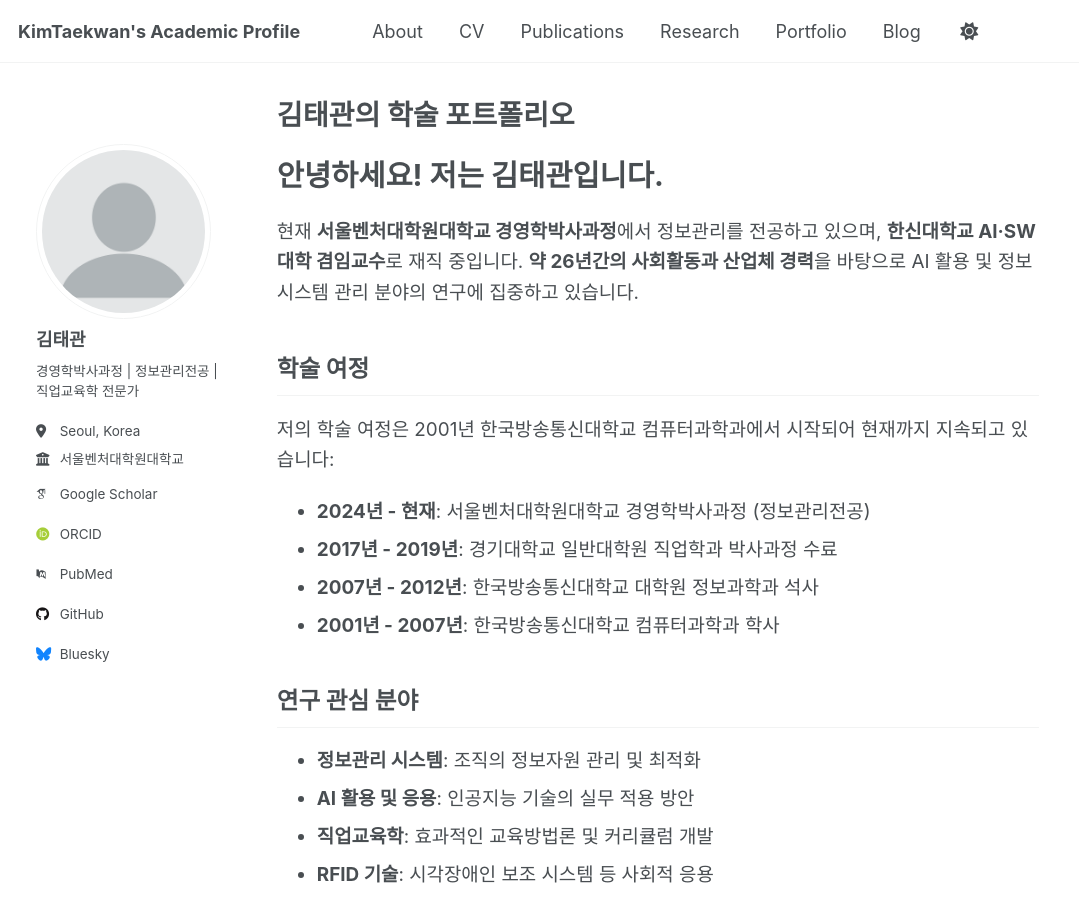
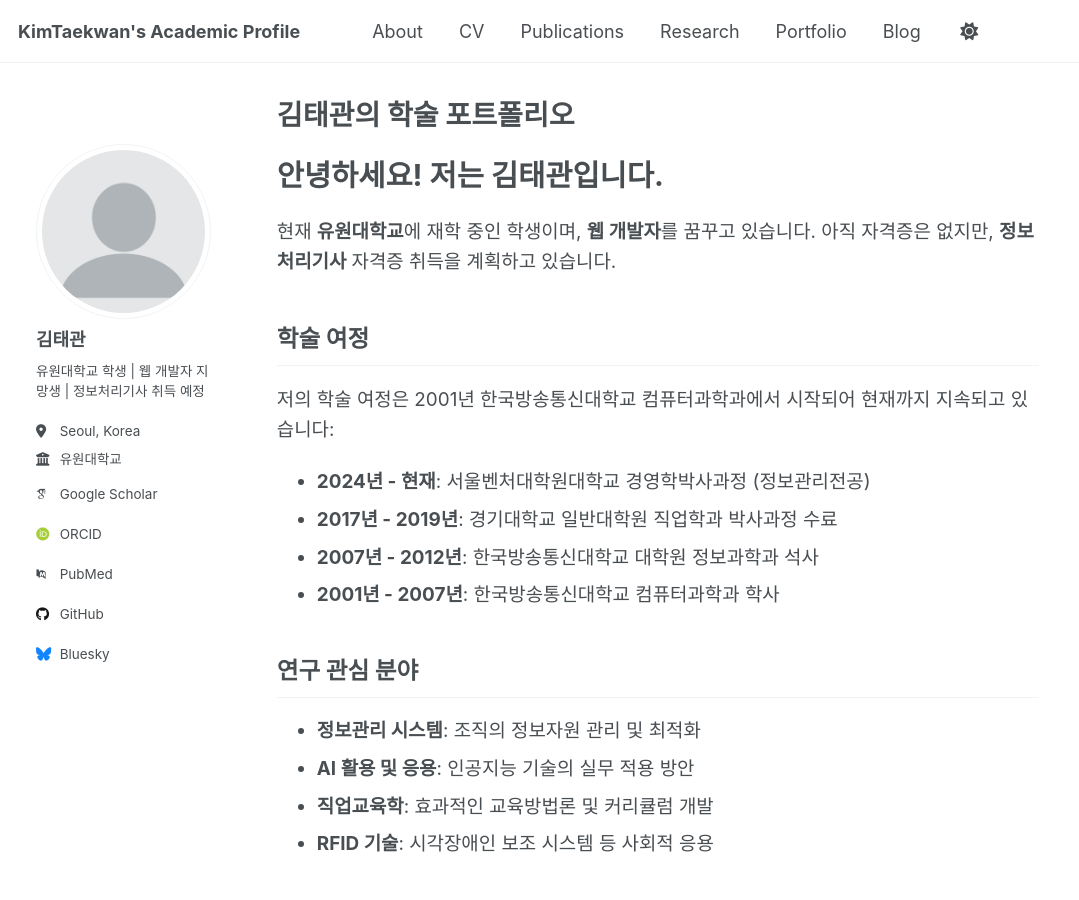
Before and after one commit to KimTeakwan/KimTeakwan.github.io, a Jekyll site: the page built from _pages/about.md, in a window 1280 px wide and 900 px high. Shown: the whole window, without its empty margins (0-1079 px from the left). Built offline with Jekyll 4.4.1, drawn with Linux system fonts in a browser that asks for light colours; some web fonts are replaced; a script that is not in the unit is left out.

Commit message:
Update personal information and career details

```diff
--- a/_config.yml
+++ b/_config.yml
@@ -12,7 +12,7 @@ site_theme               : "default" # Currently available options are "default"
 title                    : "KimTaekwan's Academic Profile"
 title_separator          : "-"
 name                     : &name "김태관"
-description              : &description "박사과정 연구자 | AI 및 정보관리 전공 | 직업교육학 전문가"
+description              : &description "유원대학교 학생 | 웹 개발자 지망생 | 정보처리기사 취득 예정"
 url                      : https://aebonlee.github.io
 baseurl                  : "" # the subpath of your site, e.g. "/blog"
 repository               : "aebonlee/aebonlee.github.io"
@@ -25,9 +25,9 @@ author:
   avatar           : "profile.png"
   name             : "김태관"
   pronouns         : # example: "she/her"
-  bio              : "경영학박사과정 | 정보관리전공 | 직업교육학 전문가"
+  bio              : "유원대학교 학생 | 웹 개발자 지망생 | 정보처리기사 취득 예정"
   location         : "Seoul, Korea"
-  employer         : "서울벤처대학원대학교"
+  employer         : "유원대학교"
   uri              : # URL
   email            : # 실제 이메일 주소로 업데이트 필요
 
--- a/_pages/about.md
+++ b/_pages/about.md
@@ -10,7 +10,7 @@ redirect_from:
 안녕하세요! 저는 **김태관**입니다.
 ======
 
-현재 **서울벤처대학원대학교 경영학박사과정**에서 정보관리를 전공하고 있으며, **한신대학교 AI·SW대학 겸임교수**로 재직 중입니다. **약 26년간의 사회활동과 산업체 경력**을 바탕으로 AI 활용 및 정보시스템 관리 분야의 연구에 집중하고 있습니다.
+현재 **유원대학교**에 재학 중인 학생이며, **웹 개발자**를 꿈꾸고 있습니다. 아직 자격증은 없지만, **정보처리기사** 자격증 취득을 계획하고 있습니다.
 
 ## 학술 여정
 
```
